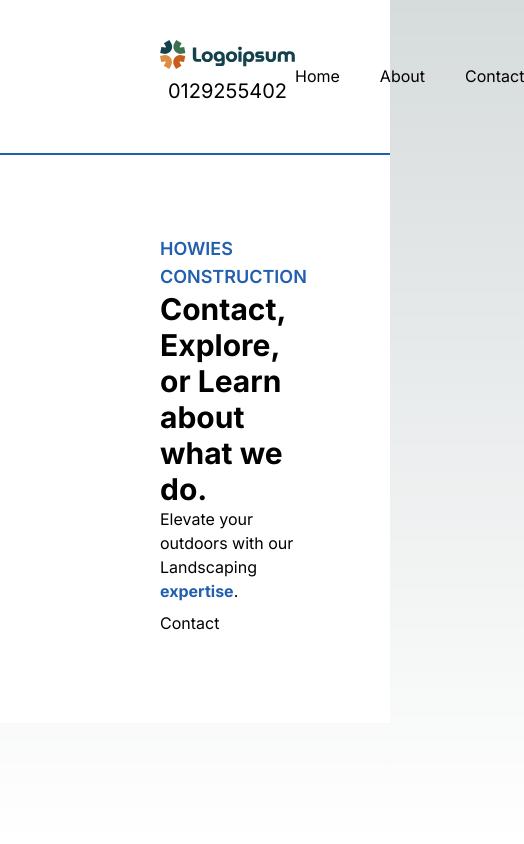
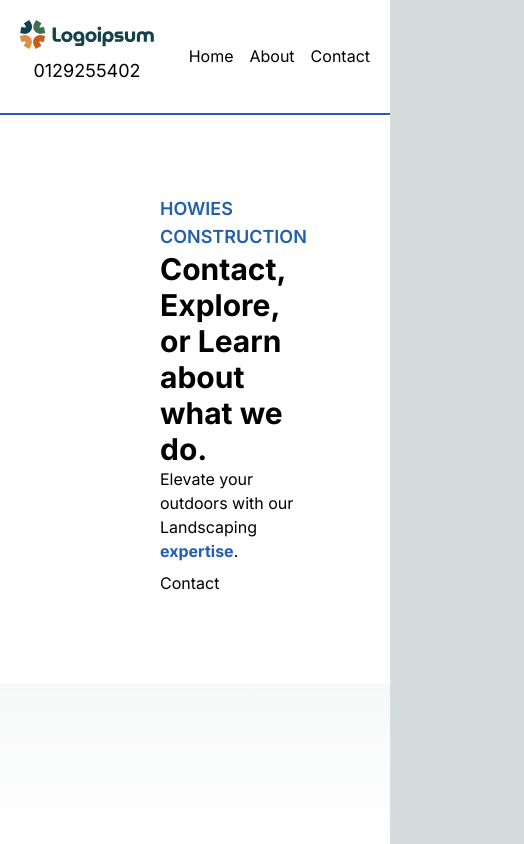
Before and after one commit to Jameshw19/howie-construction, a Next.js app: page / in a window 390 px wide. Shown: the whole page, 524 px wide, since content can reach past the window. Built offline with nearby package versions, Linux system fonts and the light colour scheme.

Commit message:
fixed navbar mobile styling and for lg devices. TODO: Same for the landing/page.tsx file

```diff
--- a/app/(dashboard)/_components/navbar.tsx
+++ b/app/(dashboard)/_components/navbar.tsx
@@ -2,14 +2,14 @@ import Image from "next/image";
 
 const Navbar = () => {
   return (
-    <div className="flex items-center justify-between py-10 px-40 border-b-2 bg-white border-[#225FAE]">
+    <div className="flex items-center justify-between p-5 lg:px-40 border-b-2 bg-white border-[#225FAE]">
       <div className="flex items-center space-x-4">
         <div className="flex items-center flex-col">
-          <Image src="/logo.svg" alt="Logo" height={200} width={200} />
-          <div className="text-xl p-2">0129255402</div>
+          <Image src="/logo.svg" alt="Logo" height={134} width={134} />
+          <div className="text-lg p-2">0129255402</div>
         </div>
       </div>
-      <ul className="flex items-center space-x-10">
+      <ul className="flex items-center space-x-4 lg:space-x-10">
         <li className="relative group">
           Home
           <div className="absolute inset-x-0 bottom-0 h-0.5 bg-transparent transition-all group-hover:bg-[#225FAE]"></div>
```
